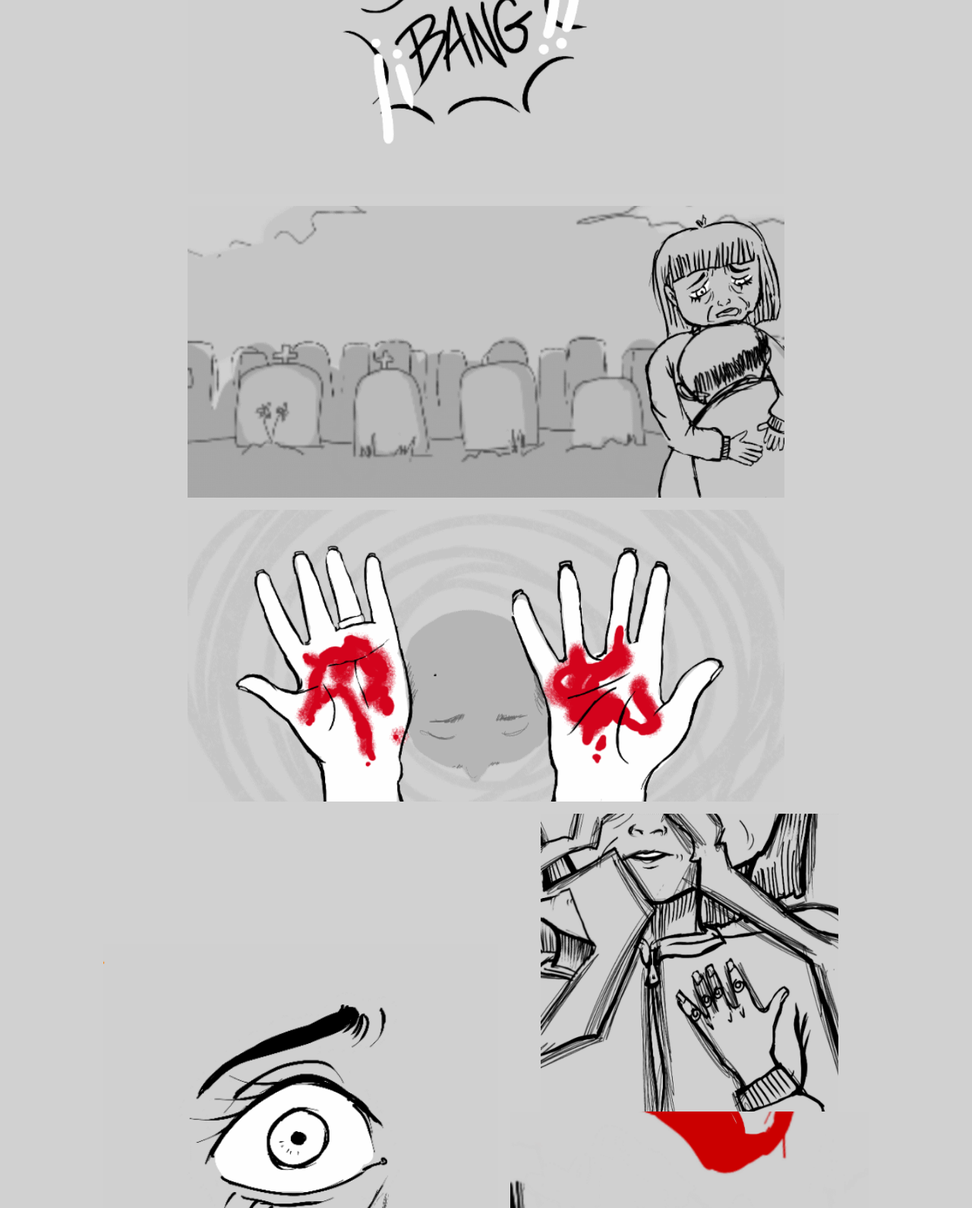
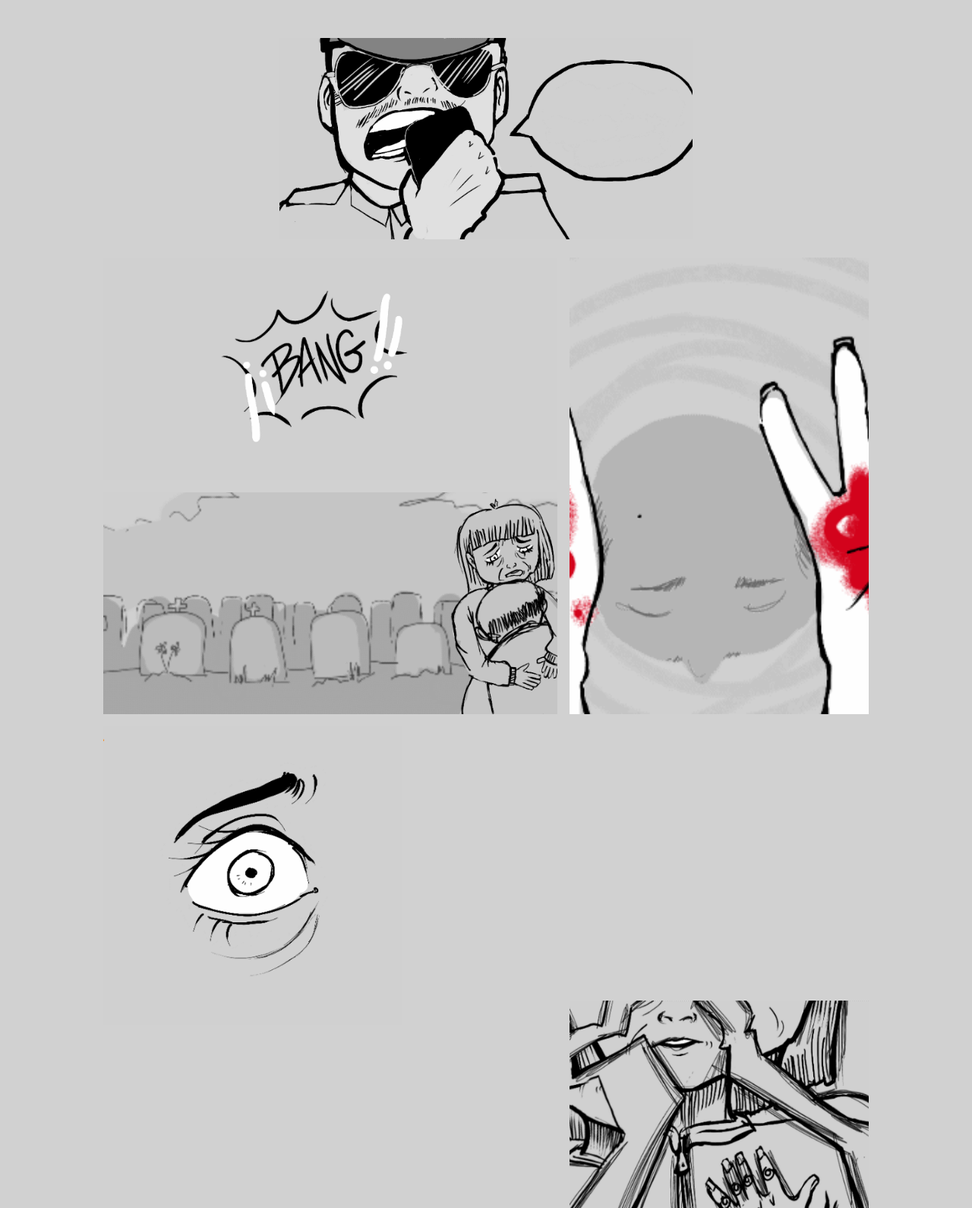
Before and after one commit to EzeBustos/Medios1-TP3-Gif, a plain HTML site: page index.html in a window 1280 px wide. Shown: the part 195-1785 px from the top of the page at 76% size. Drawn offline with nearby package versions, Linux system fonts and the light colour scheme.

Commit message:
gif del cierre

```diff
--- a/css/style.css
+++ b/css/style.css
@@ -130,6 +130,17 @@ audio {
     background-size: cover;
 }
 
+.tt {
+    text-align: center;
+    margin-bottom: 1rem;
+    padding-top: 3rem;
+}
+
+.tt #intro {
+    max-width: 50%;
+    margin-top: 4rem;
+}
+
 
 /* .contenedor-gif {
     display: flex;
@@ -139,9 +150,10 @@ audio {
 
 .contenedor-gif {
     display: grid;
-    grid-template-columns: auto auto;
-    grid-template-rows: 25rem 25rem 25rem 25rem 30rem 90rem 25rem;
-    /* grid-template-rows: auto; */
+    /* grid-template-columns: auto auto; */
+    grid-template-columns: repeat(5, 1fr);
+    /* grid-template-rows: 25rem 25rem 25rem 25rem 30rem 90rem 25rem; */
+    grid-template-rows: auto auto auto auto 3rem auto auto 3rem auto auto auto;
     justify-items: center;
     width: 80%;
     margin: 0 auto;
@@ -157,34 +169,46 @@ audio {
 }
 
 .item-1,
-.item-2,
-.item-3 {
+.item-2 {
+    grid-column: 1 / 4;
+}
+
+.contenedor-gif .item-3 {
+    grid-column: 4/6;
+    grid-row: 1/3;
+    object-fit: cover;
+    /* padding: 1rem; */
+}
+
+.contenedor-gif .item-4 {
     grid-column: 1 / 3;
+    grid-row: 3/6;
+    object-fit: cover;
 }
 
 .contenedor-gif .item-5 {
     padding-bottom: 0;
+    grid-column: 4 / 6;
+    grid-row: 5 / 8;
 }
 
 .contenedor-gif .item-6 {
-    grid-column: 2/3;
+    grid-column: 4 / 6;
+    grid-row: 8 / 10;
     padding-top: 0;
 }
 
-.contenedor-gif .item-4 {
-    grid-row: 4/6;
-    /* object-fit: contain; */
-}
-
-.contenedor-gif .item-8 {
-    grid-column: 1/3;
+.contenedor-gif .item-7 {
+    grid-column: 2/5;
+    grid-row: 10/11;
     /* width: 500rem; */
     /* height: 400rem; */
     /* object-fit: cover; */
 }
 
-.contenedor-gif .item-9 {
-    grid-column: 1/3;
+.contenedor-gif .item-8 {
+    grid-column: 1/6;
+    grid-row: 11/12;
     /* object-fit: cover; */
 }
 
--- a/index.html
+++ b/index.html
@@ -50,6 +50,11 @@
     </header>
     <main>
         <div class="contenido-gif">
+            <div class="contenedor tt">
+                <h1>"EL PESAR DE LA SOLEDAD"</h1>
+                <!-- <P>Alguna intriduccion escrita si es que se les canta sino este parrafo lo valamos a la mismisima mie* misma, en caso de que les guste tendriamos que ver que poner aqui</P> -->
+                <img id="intro" src="gif/intro.gif" alt="">
+            </div>
             <div class="contenedor-gif">
                 <img class="item-1" src="gif/1.gif" alt="gif_1">
                 <img class="item-2" src="gif/2.gif" alt="gif_2">
@@ -57,9 +62,8 @@
                 <img class="item-4" src="gif/4.gif" alt="">
                 <img class="item-5" src="gif/5.gif" alt="gif_3">
                 <img class="item-6" src="gif/6.gif" alt="gif_4">
-                <!-- <img class="item-7" src="gif/7.gif" alt="gif_4"> -->
-                <img class="item-8" id="caida" src="gif/5bis.gif" alt="gif_5">
-                <img class="item-9" src="gif/8.gif" alt="gif_6">
+                <img class="item-7" src="gif/7.gif" alt="gif_4">
+                <img class="item-8" src="gif/8.gif" alt="gif_6">
             </div>
         </div>
     </main>
```
Also changed, not shown: gif/5bis.gif (deleted), gif/7.gif (added), gif/8.gif, gif/amb cementerio.jpg (deleted), gif/casa ambiente.jpg (deleted), gif/intro.gif (added), 3 other files.
